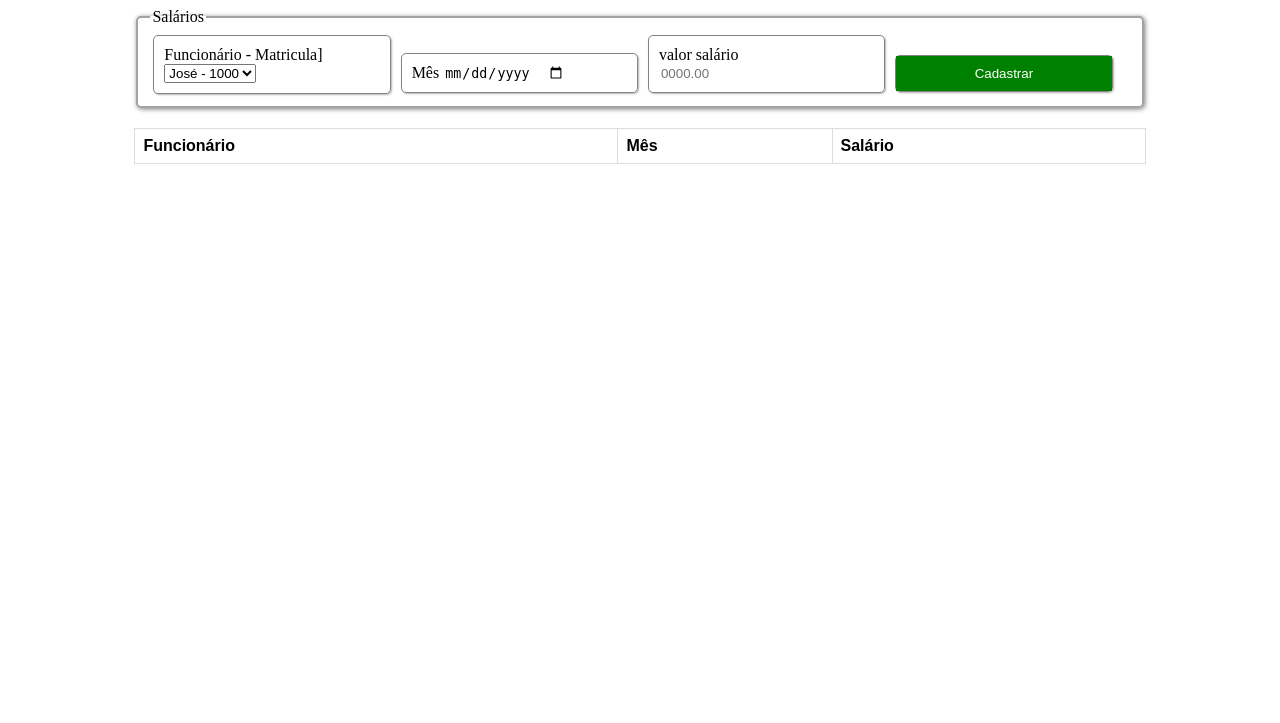
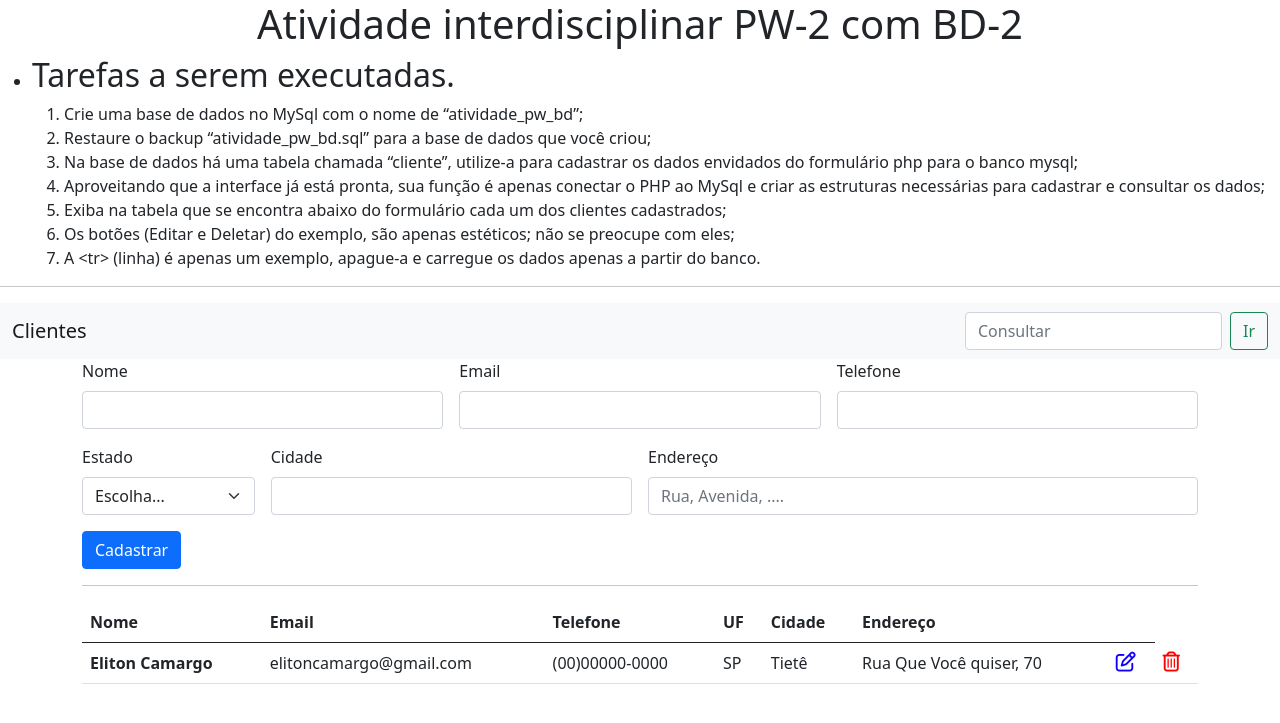
Before and after one commit to LzynBSK/CarrosLzyn, a PHP site: page / in a window 1280 px wide. Shown: the top 723 px of the page. Run offline with PHP 8.4, Linux system fonts and the light colour scheme; data that the repository does not hold is empty; some libraries are stand-ins or nearby versions.

Commit message:
Atividade a ser realizada

```diff
--- a/css/estilo.css
+++ /dev/null
@@ -1,69 +0,0 @@
-#formSalario{
-    width: 80%;
-    margin: auto;
-}
-#formSalario fieldset{
-    border-radius: 5px;
-    border-color: rgba(0, 0, 0, 0.359);
-    box-shadow: 1px 1px 5px rgba(0, 0, 0, 0.526);
-    border-style: solid;
-}
-.salMes{
-    width: 22%;
-    border-radius: 5px;
-    border-color: rgb(131, 131, 131);
-    border-width: 0.2px;
-    box-shadow: 1px 1px 2px rgba(0, 0, 0, 0.299);
-    border-style: solid;
-    margin: 0.3%;
-    padding: 10px;
-    display: inline-block;
-}
-.salMes2{
-    width: 22%;
-    border-radius: 5px;
-    border-color: rgb(131, 131, 131);
-    border-width: 0.2px;
-    box-shadow: 1px 1px 2px rgba(0, 0, 0, 0.299);
-    border-style: solid;
-    margin: 0.3%;
-    display: inline-block;
-}
-
-.salMes input{
-    border-style: none;
-}
-
-.btn{
-    background-color: green;
-    padding: 10px;
-    color: white;
-    width: 100%;
-    border-style: none;
-}
-
-table {
-    font-family: arial, sans-serif;
-    border-collapse: collapse;
-    width: 100%;
-  }
-
-  td, th {
-    border: 1px solid #dddddd;
-    text-align: left;
-    padding: 8px;
-  }
-
-  tr:nth-child(even) {
-    background-color: #dddddd;
-  }
-
-.divTabela{
-    margin: auto;
-    margin-top: 20px;
-    width: 80%;
-
-}
-.textRight{
-    text-align: left;
-}
--- a/index.php
+++ b/index.php
@@ -1,89 +1,147 @@
-<?php
-    $con = new mysqli('localhost','root','','aulapw-2');
-    if(isset($_POST['btnCadastrar'])){
-        $func = $_POST['var_func'];
-        $mes  = $_POST['var_data'];
-        $sal  = $_POST['var_salario'];
-
-        $cmdSql = "INSERT INTO dados VALUES ('$func','$mes','$sal')";
-
-        $con->query($cmdSql);
-    }
-
-    $resultado = $con->query('Select * from dados');
-    $dados = false;
-    if($resultado->num_rows > 0){
-        $dados = $resultado->fetch_all();
-    }
-?>
-<!DOCTYPE html>
-<html lang="pt-br">
+<!doctype html>
+<html lang="pt-BR">
 
 <head>
-    <meta charset="UTF-8">
-    <meta http-equiv="X-UA-Compatible" content="IE=edge">
-    <meta name="viewport" content="width=device-width, initial-scale=1.0">
-    <link rel="stylesheet" href="css/estilo.css">
+    <!-- Required meta tags -->
+    <meta charset="utf-8">
+    <meta name="viewport" content="width=device-width, initial-scale=1">
+
+    <!-- Bootstrap CSS -->
+    <link href="https://cdn.jsdelivr.net/npm/bootstrap@5.0.2/dist/css/bootstrap.min.css" rel="stylesheet"
+        integrity="sha384-EVSTQN3/azprG1Anm3QDgpJLIm9Nao0Yz1ztcQTwFspd3yD65VohhpuuCOmLASjC" crossorigin="anonymous">
+
+    <!-- Font Awesome 5 Icons -->
+    <script src="https://kit.fontawesome.com/75c15e52c5.js" crossorigin="anonymous"></script>
+
+    <title>Cadastro de clientes</title>
 </head>
 
 <body>
-    <form method="post" id="formSalario">
-        <fieldset>
-            <legend>Salários</legend>
+    <h1 style="text-align:center">Atividade interdisciplinar PW-2 com BD-2</h1>
+    <ul>
 
-            <div class="salMes">
-                <label for="">Funcionário - Matricula</label>]
-                <select name="var_func">
-                    <option value="1000">José - 1000</option>
+        <li><h2>Tarefas a serem executadas. </h2></li>
+        <ol>
+            <li>Crie uma base de dados no MySql com o nome de “atividade_pw_bd”;</li>
+            <li>Restaure o backup “atividade_pw_bd.sql” para a base de dados que você criou;</li>
+            <li>Na base de dados há uma tabela chamada “cliente”, utilize-a para cadastrar os dados envidados do formulário php para o banco mysql;</li>
+            <li>Aproveitando que a interface já está pronta, sua função é apenas conectar o PHP ao MySql e criar as estruturas necessárias para cadastrar e consultar os dados;</li>
+            <li>Exiba na tabela que se encontra abaixo do formulário cada um dos clientes cadastrados;</li>
+            <li>Os botões (Editar e Deletar) do exemplo, são apenas estéticos; não se preocupe com eles;</li>
+            <li>A &lt;tr&gt; (linha) é apenas um exemplo, apague-a e carregue os dados apenas a partir do banco.</li>
+
+        </ol>
+    </ul>
+    <hr>
+    <nav class="navbar navbar-light bg-light">
+        <div class="container-fluid">
+            <a class="navbar-brand">Clientes</a>
+            <div class="d-flex">
+                <input id="txtConsulta" class="form-control me-2" type="search" placeholder="Consultar"
+                    aria-label="Search">
+                <button id="btnIr" class="btn btn-outline-success" type="submit">Ir</button>
+            </div>
+        </div>
+    </nav>
+
+    <div class="container">
+        <form method="get" class="row g-3">
+
+            <div class="col-md-4">
+                <label for="inputNome" class="form-label">Nome</label>
+                <input type="text" class="form-control" id="inputNome" name="txtNome">
+            </div>
+
+            <div class="col-md-4">
+                <label for="inputEmail" class="form-label">Email</label>
+                <input type="email" class="form-control" id="inputEmail" name="txtEmail">
+            </div>
+
+            <div class="col-md-4">
+                <label for="inputTel" class="form-label">Telefone</label>
+                <input type="tel" class="form-control" id="inputTel" name="txtTel">
+            </div>
+
+            <div class="col-md-2">
+                <label for="inputUF" class="form-label">Estado</label>
+                <select id="inputUF" name="txtUF" class="form-select">
+                    <option selected>Escolha...</option>
+                    <option value="AC">Acre</option>
+                    <option value="AL">Alagoas</option>
+                    <option value="AP">Amapá</option>
+                    <option value="AM">Amazonas</option>
+                    <option value="BA">Bahia</option>
+                    <option value="CE">Ceará</option>
+                    <option value="ES">Espírito Santo</option>
+                    <option value="GO">Goiás</option>
+                    <option value="MA">Maranhão</option>
+                    <option value="MT">Mato Grosso</option>
+                    <option value="MS">Mato Grosso do Sul</option>
+                    <option value="MG">Minas Gerais</option>
+                    <option value="PA">Pará</option>
+                    <option value="PB">Paraíba</option>
+                    <option value="PR">Paraná</option>
+                    <option value="PE">Pernambuco</option>
+                    <option value="PI">Piauí</option>
+                    <option value="RJ">Rio de Janeiro</option>
+                    <option value="RN">Rio Grande do Norte</option>
+                    <option value="RS">Rio Grande do Sul</option>
+                    <option value="RO">Rondônia</option>
+                    <option value="RR">Roraima</option>
+                    <option value="SC">Santa Catarina</option>
+                    <option value="SP">São Paulo</option>
+                    <option value="SE">Sergipe</option>
+                    <option value="TO">Tocantins</option>
+                    <option value="DF">Distrito Federal</option>
                 </select>
             </div>
 
-            <div class="salMes">
-                <label for="">Mês</label>
-                <input type="date" name="var_data">
+            <div class="col-md-4">
+                <label for="inputCidade" class="form-label">Cidade</label>
+                <input type="text" class="form-control" id="inputCidade" name="txtCidade">
             </div>
+            <div class="col-md-6">
+                <label for="inputEndereco" class="form-label">Endereço</label>
+                <input type="text" class="form-control" id="inputEndereco" name="txtEndereco" placeholder="Rua, Avenida, ....">
+            </div>
+            <div class="col-12">
+                <button id="btnCadastrar" type="submit" class="btn btn-primary" name="btnCadastrar">Cadastrar</button>
+            </div>
+        </form>
 
-            <div class="salMes">
-                <label for="">valor salário</label>
-                <input type="text" name="var_salario" placeholder="0000.00">
-            </div>
+        <hr>
 
-            <div class="salMes2">
-                <input class="btn" type="submit" name="btnCadastrar" value="Cadastrar">
-            </div>
+        <table class="table">
+            <thead>
+              <tr>
+                <th scope="col">Nome</th>
+                <th scope="col">Email</th>
+                <th scope="col">Telefone</th>
+                <th scope="col">UF</th>
+                <th scope="col">Cidade</th>
+                <th scope="col">Endereço</th>
+                <th scope="col"></th>
+              </tr>
+            </thead>
+            <tbody>
+            <!-- Está tr (linha) é apenas um exemplo, apague-a e carregue os dados apenas a partir do banco.  -->
+              <tr>
+                <th scope="row">Eliton Camargo</th>
+                <td>elitoncamargo@gmail.com</td>
+                <td>(00)00000-0000</td>
+                <td>SP</td>
+                <td>Tietê</td>
+                <td>Rua Que Você quiser, 70</td>
+                <td><i class='far fa-edit' style='font-size:20px;color:rgb(17, 0, 255)'></i></td>
+                <td><i class='far fa-trash-alt' style='font-size:20px;color:red'></i></td>
+              </tr>
 
-        </fieldset>
-    </form>
-    <div class="divTabela">
-        <table>
-            <tr>
-                <th>Funcionário</th>
-                <th>Mês</th>
-                <th>Salário</th>
-            </tr>
-            <?php
-                if($dados){
-                    $total = 0;
-                    foreach ($dados as $linhas) {
-                        echo '<tr>
-                                <td>'.$linhas[0].'</td>
-                                <td>'.$linhas[1].'</td>
-                                <td>'.$linhas[2].'</td>
-                            </tr>';
-                            $total+=$linhas[2];
-                    }
-                    echo'<tr>
-                            <td colspan="2"><p class="textRight">Total</p></td>
-                            <td>R$'.$total.'</td>
-                        </tr>';
-                }
-            ?>
+            </tbody>
+          </table>
 
-        </table>
     </div>
-    <?php
 
-    ?>
+
 </body>
 
 </html>
```
Also changed, not shown: atividade_pw_bd.sql (added, +52 -0 lines), aulapw-2.sql (deleted, +0 -40 lines).
